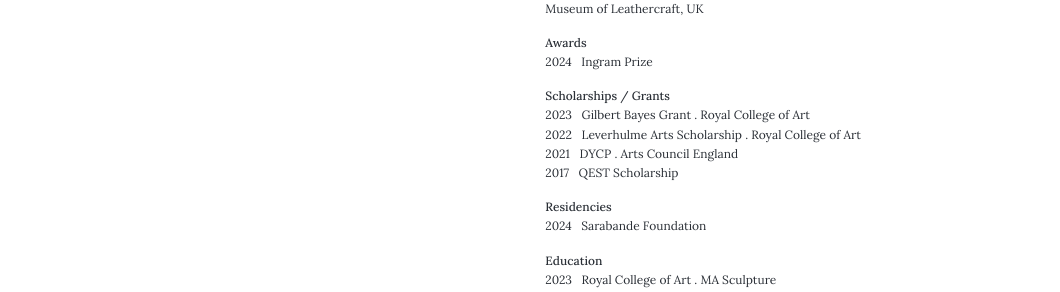
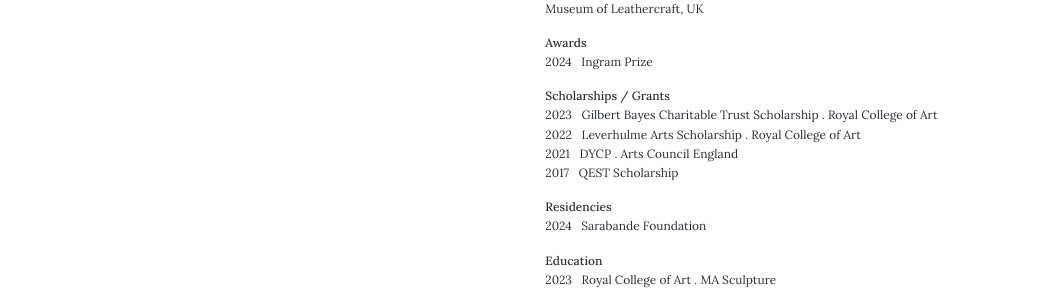
Before and after one commit to francespinnock/francespinnock.github.io, a Jekyll site: the page built from _pages/cv.md, in a window 1280 px wide and 973 px high. Shown: the part 586-878 px from the top of the window, without its empty margins (28-1088 px from the left). Built offline with Jekyll 4.4.1, drawn with Linux system fonts in a browser that asks for light colours; nearby versions of some CDN libraries; some web fonts are replaced.

Commit message:
Update cv.md

```diff
--- a/_pages/cv.md
+++ b/_pages/cv.md
@@ -38,7 +38,7 @@ Museum of Leathercraft, UK
 2024&nbsp;&nbsp;&nbsp;Ingram Prize
 
 **Scholarships / Grants**
-2023&nbsp;&nbsp;&nbsp;Gilbert Bayes Grant . Royal College of Art
+2023&nbsp;&nbsp;&nbsp;Gilbert Bayes Charitable Trust Scholarship . Royal College of Art
 2022&nbsp;&nbsp;&nbsp;Leverhulme Arts Scholarship . Royal College of Art
 2021&nbsp;&nbsp;&nbsp;DYCP . Arts Council England
 2017&nbsp;&nbsp;&nbsp;QEST Scholarship
```
